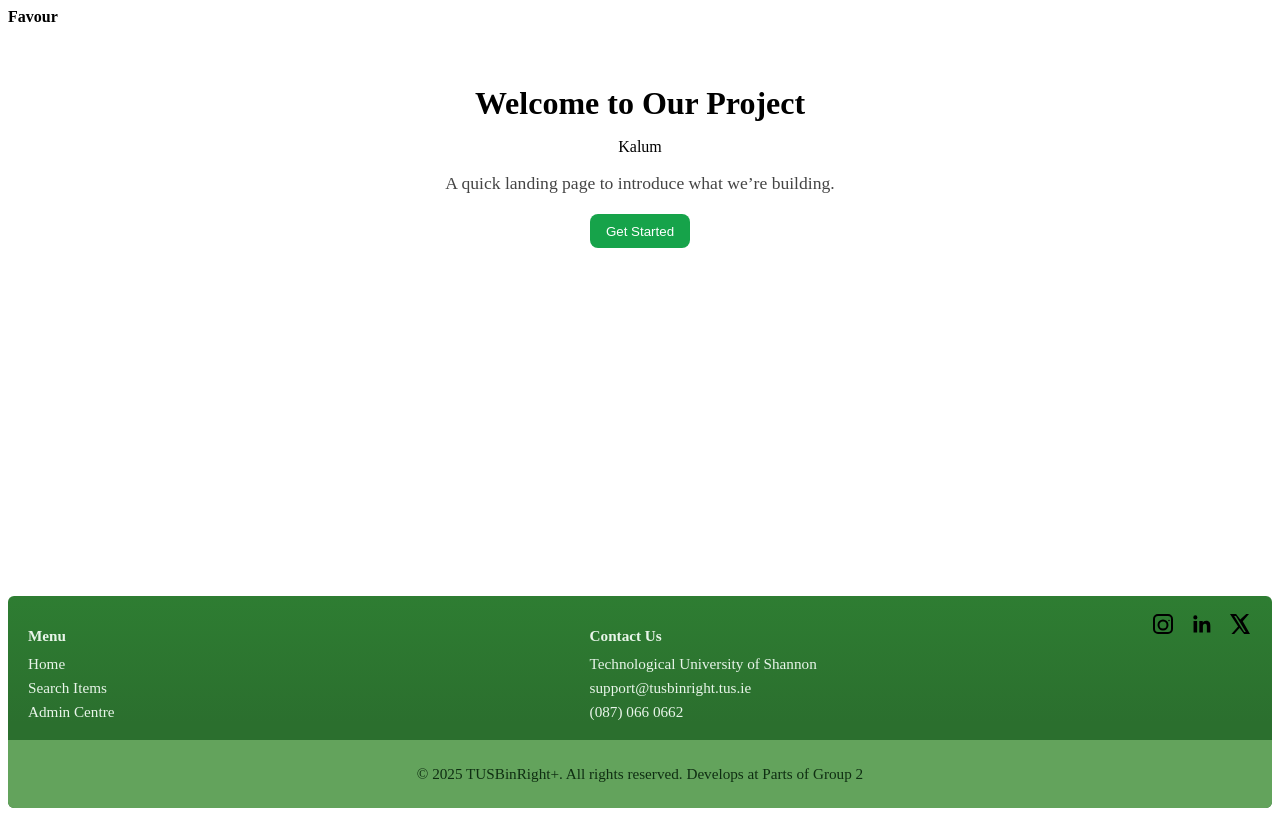
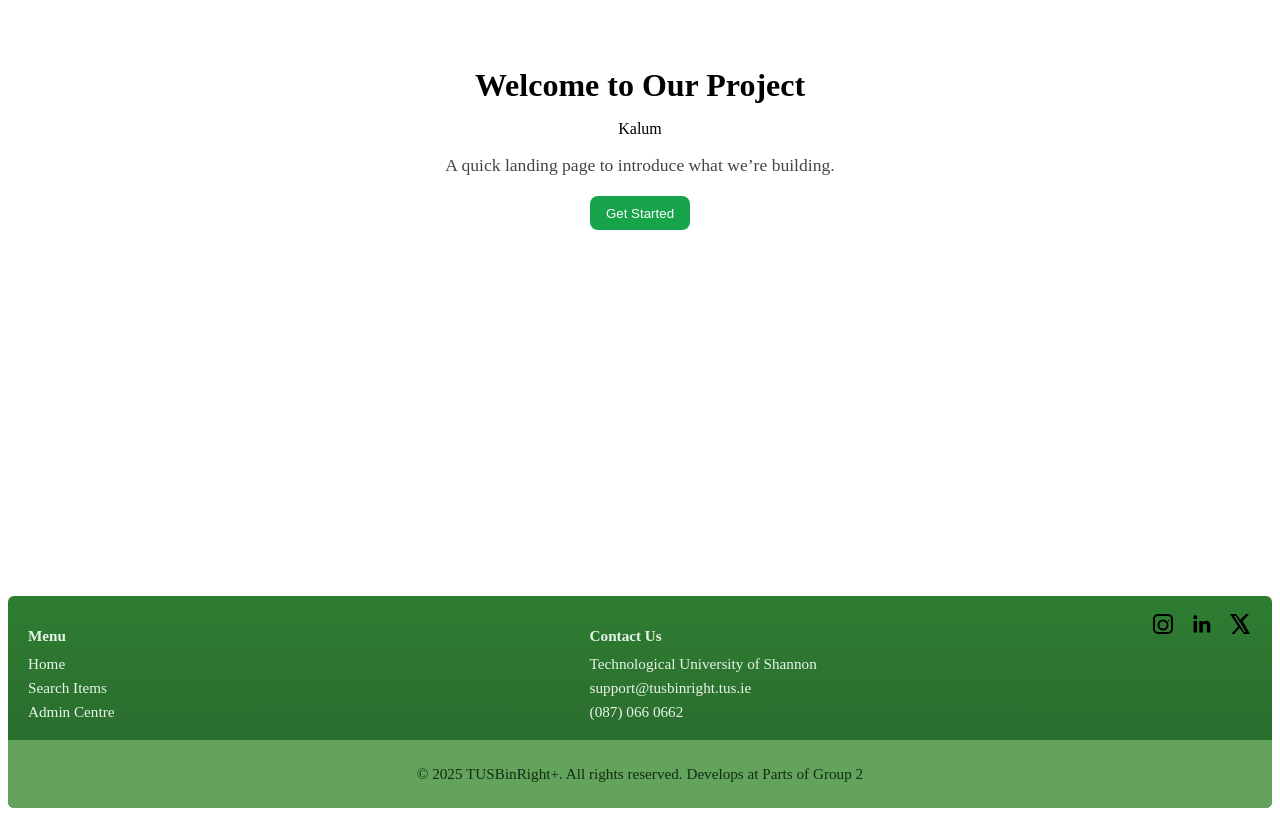
Before and after one commit to kalumfeanebanda/TUSBinGroup2, a Vue app in the folder tusg2frontend/: page / in a window 1280 px wide. Built offline with nearby package versions, Linux system fonts and the light colour scheme.

Commit message:
remove name

```diff
--- a/tusg2frontend/src/App.vue
+++ b/tusg2frontend/src/App.vue
@@ -6,7 +6,7 @@ import Footer from './components/Footer.vue'
 <template>
   <div class="app">
 
-    <p style="margin: 0; font-weight: bold;">Favour</p>
+
     <main class="main">
       <home />
     </main>
```
